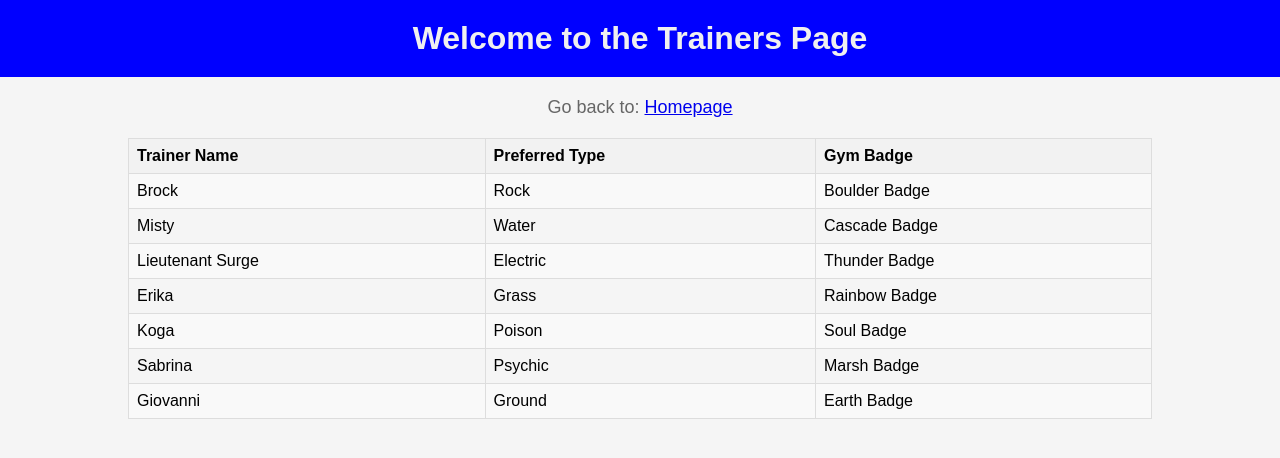
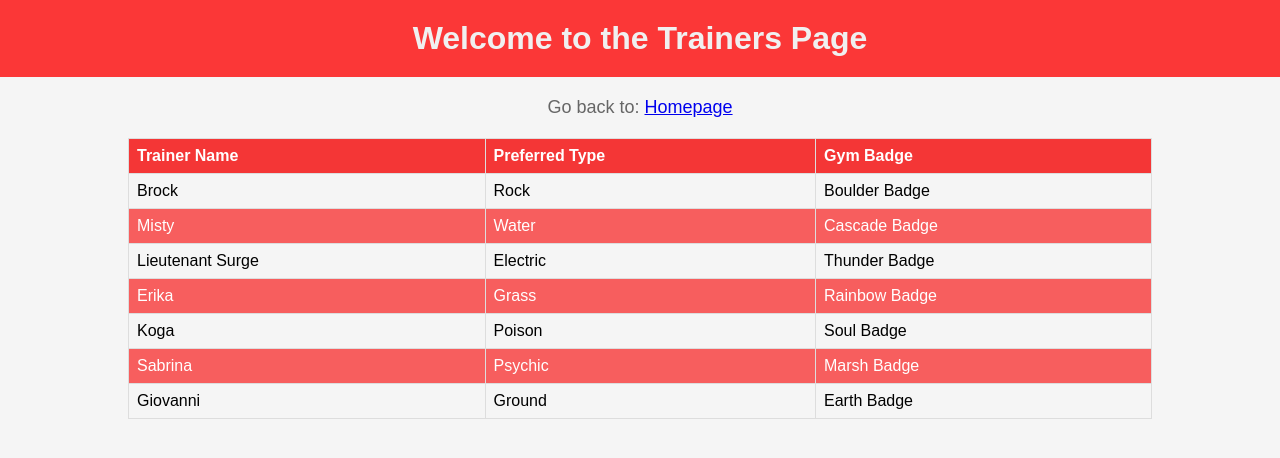
Before and after one commit to eric-tang40/SoftDev_Final_Project, a Django app: page /trainers/ in a window 1280 px wide. Shown: the top 458 px of the page. Run offline with Django 4.2, Linux system fonts and the light colour scheme.

Commit message:
updated css

```diff
--- a/pokedex/trainers/static/css/styles.css
+++ b/pokedex/trainers/static/css/styles.css
@@ -7,7 +7,7 @@ body {
 
 h1 {
     color: #f0f0f0;
-    background-color: blue;
+    background-color: rgb(251, 55, 55);
     padding: 20px;
     text-align: center;
     margin: 0;
@@ -67,9 +67,11 @@ th, td {
 }
 
 th {
-    background-color: #f2f2f2;
+    background-color: #f42f2fd7;
+    color: white;
 }
 
-tr:nth-child(even) {
-    background-color: #f9f9f9;
+tr:nth-child(odd) {
+    background-color: #f75e5e;
+    color: white;
 }
```
